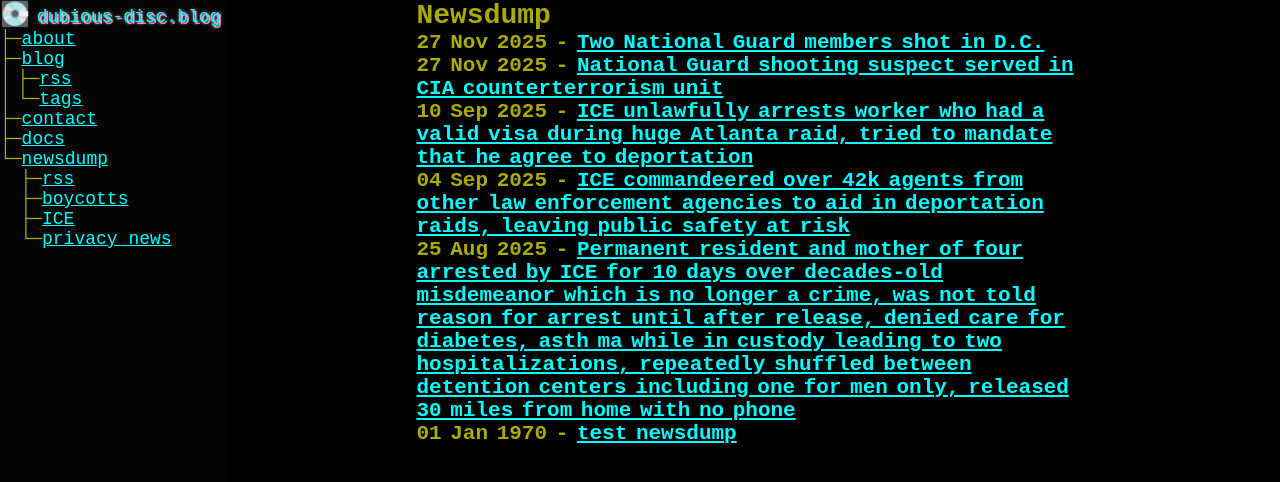
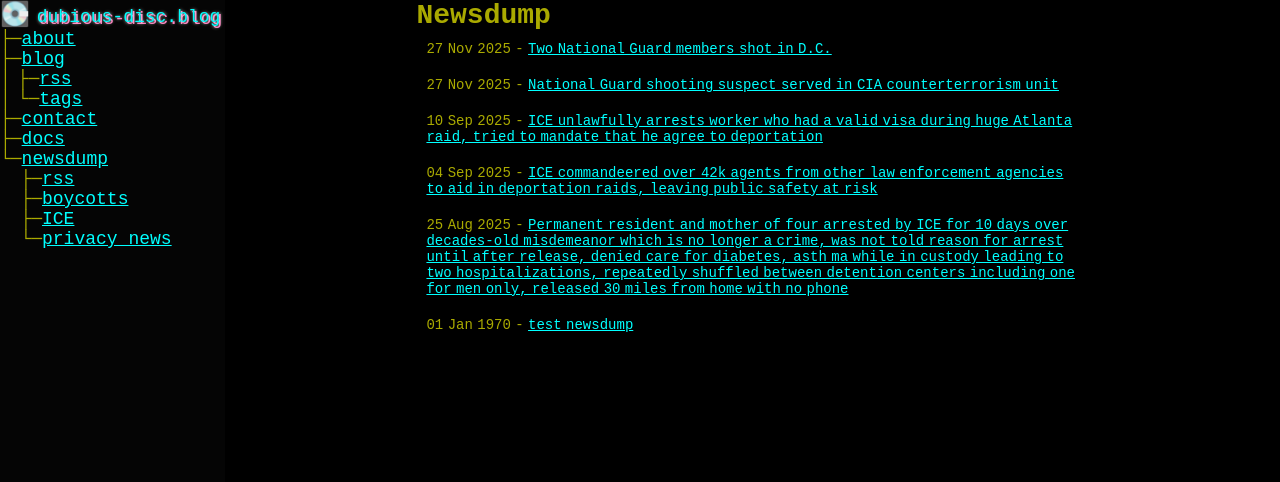
Before and after one commit to paranoid-porygon/paranoid-porygon.github.io, a Jekyll site: the page built from _pages/blog/newsdump.markdown, in a window 1280 px wide. Shown: the top 482 px of the page. Built offline with Jekyll 4.4.1, drawn with Linux system fonts in a browser that asks for light colours.

Commit message:
newsdump

```diff
--- a/_pages/blog/newsdump.markdown
+++ b/_pages/blog/newsdump.markdown
@@ -14,5 +14,5 @@ permalink: /newsdump
 -->
 {% assign news = site.newsdump | sort: 'date' | reverse %}
 {% for post in news %}
-  <h2>{{ post.date | date_to_string }} - <a href="{{ post.dest }}" class="post-preview">{{ post.title }}</a></h2>
+  <p>{{ post.date | date_to_string }} - <a href="{{ post.dest }}" class="post-preview">{{ post.title }}</a></p>
 {% endfor %}
```
